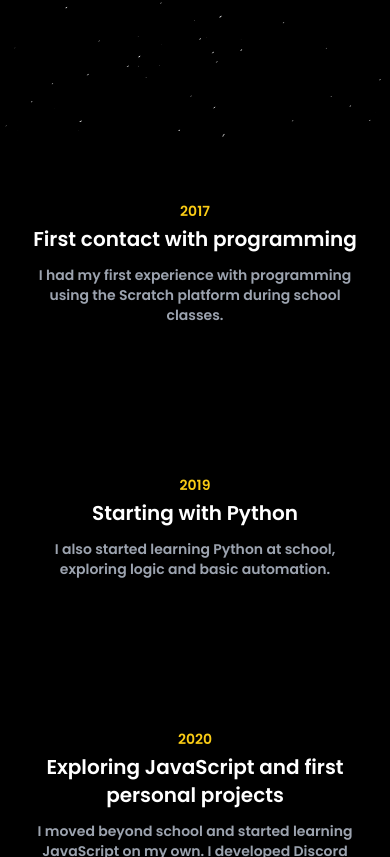
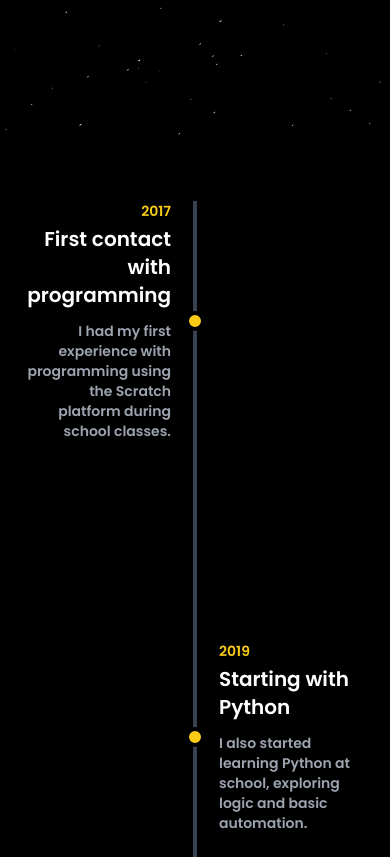
Before and after one commit to antoniovita/portfolio, a Next.js app: page / in a window 390 px wide. Shown: the part 707-1564 px from the top of the page. Built offline with nearby package versions, Linux system fonts and the light colour scheme.

Commit message:
responsivo ficou ruim

```diff
--- a/src/components/timeline.tsx
+++ b/src/components/timeline.tsx
@@ -20,33 +20,25 @@ export default function Timeline({ timeline }: TimelineProps) {
   }, []);
 
   return (
-    <div className="max-w-5xl mx-auto py-16 z-40 items-center flex flex-col bg-transparent px-4 sm:px-6">
+    <div className="max-w-5xl mx-auto py-16 z-40 items-center flex flex-col bg-transparent">
       <div className="relative w-full">
-        <div className="hidden sm:block absolute left-1/2 transform -translate-x-1/2 h-full w-1 bg-gray-700" />
-
-        <div className="flex flex-col gap-[150px] sm:gap-[200px] relative">
+        <div className="absolute left-1/2 transform -translate-x-1/2 h-full w-1 bg-gray-700" />
+        <div className="flex flex-col gap-[200px] relative">
           {timeline.map((item, index) => {
             const isLeft = index % 2 === 0;
-
             return (
               <div
                 key={index}
-                className="w-full flex flex-col sm:flex-row sm:justify-between items-center relative"
+                className="w-full flex justify-between items-center relative"
                 data-aos="fade-up"
               >
-                <div className="absolute left-1/2 transform -translate-x-1/2 w-5 h-5 bg-yellow-400 rounded-full border-4 border-black z-10 hidden sm:block" />
-
-                <div
-                  className={`sm:w-1/2 w-full px-4 sm:px-6 text-center sm:text-left ${
-                    isLeft ? 'sm:text-right' : 'sm:text-left sm:order-2'
-                  }`}
-                >
+                <div className="absolute left-1/2 transform -translate-x-1/2 w-5 h-5 bg-yellow-400 rounded-full border-4 border-black z-10" />
+                <div className={`w-1/2 px-6 ${isLeft ? 'text-right' : 'text-left'} ${isLeft ? '' : 'order-2'}`}>
                   <span className="text-yellow-400 text-sm block mb-1">{item.year}</span>
                   <h3 className="text-xl font-semibold text-white mb-3">{item.title}</h3>
                   <p className="text-gray-400 text-sm">{item.description}</p>
                 </div>
-
-                <div className="sm:w-1/2 hidden sm:block" />
+                <div className="w-1/2" />
               </div>
             );
           })}
```
